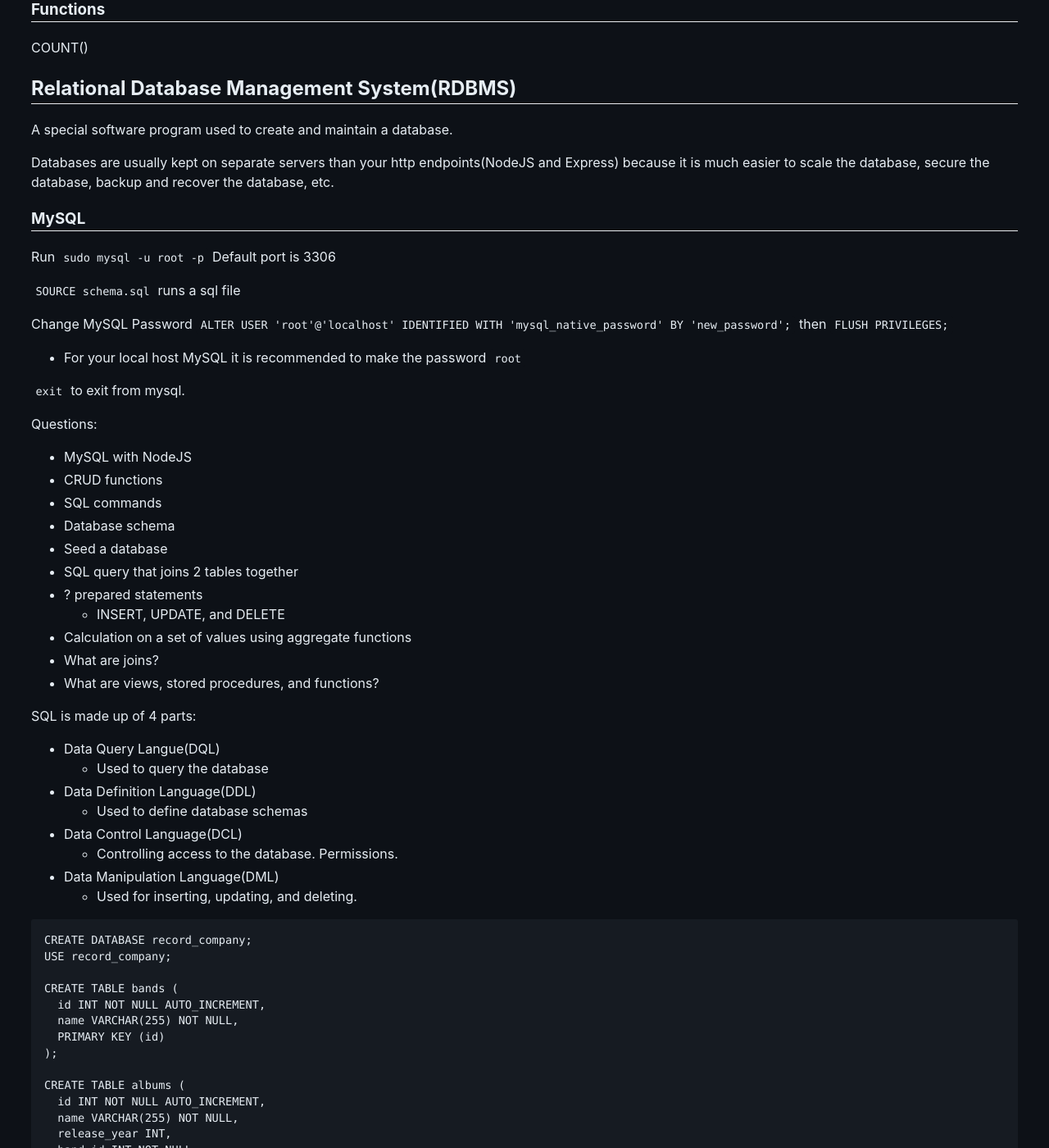
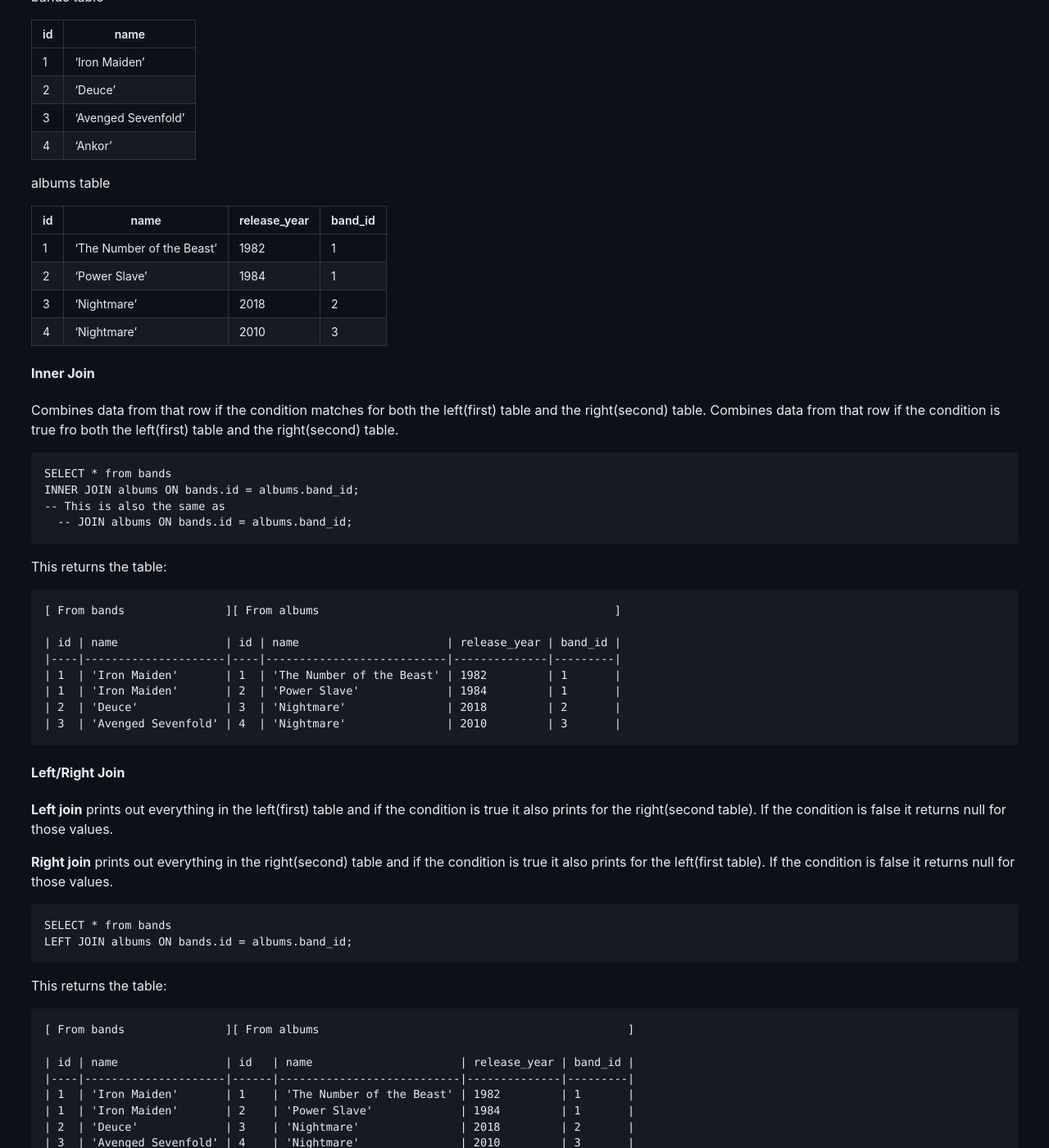
Before and after one commit to ryansheehy0/Cheat_Sheets, a Jekyll site: the page built from relational_databases.md, in a window 1280 px wide and 1400 px high, scrolled down 5739 px. Shown: the whole window at 82% size. Built offline with Jekyll 4.4.1, drawn with Linux system fonts in a browser that asks for light colours; our own code applies the rules of GitHub Pages for plain Markdown files; some of the changed text lies outside the part shown.

Commit message:
Updates relational dbs.

````diff
--- a/relational_databases.md
+++ b/relational_databases.md
@@ -143,8 +143,7 @@
 INSERT INTO table_name (column_1, foreign_key)
 VALUES
   ('1st element in column 1', 1),
-  ('2nd element in column 1', NULL)
-;
+  ('2nd element in column 1', NULL);
 ```
 
 ### Select Command
@@ -156,10 +155,11 @@
 SELECT * FROM table_name LIMIT 2;
 
 -- Gets the 2nd element
-SELECT * FROM table_name LIMIT 2,3;
+SELECT * FROM table_name LIMIT 1,1; -- Limit offset, count
 
 -- Get from column
 SELECT column_1 FROM table_name;
+SELECT column_1, column_2 FROM table_name;
 
 -- Returns the column with a different name for the column
 SELECT id AS 'ID', column_1 AS 'Column 1'
@@ -176,19 +176,13 @@
 -- Selecting based upon a conditional
 SELECT column_1 FROM table_name
 WHERE id > 1;
-
--- Selecting text based upon wild cards
-SELECT column_1 FROM table_name
-WHERE column_1 LIKE '%'; -- % means any amount of characters
-
--- INNER JOIN ON
 ```
 
 ### Update Command
 ```SQL
 -- Updating elements
 UPDATE table_name
-SET column_1 = 'The where command is used to specify where the SQL command will be applied to.'
+SET column_1 = 'name'
 WHERE id = 1;
 ```
 
@@ -238,9 +232,110 @@
 ```
 
 ### Join
+The JOIN command, when used with SELECT, returns the rows of 2 or more tables that match the conditional. The output combines/joins those rows together into one table.
+
+Ex:
+
+bands table
+
+| id | name                |
+|----|---------------------|
+| 1  | 'Iron Maiden'       |
+| 2  | 'Deuce'             |
+| 3  | 'Avenged Sevenfold' |
+| 4  | 'Ankor'             |
+
+albums table
+
+| id | name                      | release_year | band_id |
+|----|---------------------------|--------------|---------|
+| 1  | 'The Number of the Beast' | 1982         | 1       |
+| 2  | 'Power Slave'             | 1984         | 1       |
+| 3  | 'Nightmare'               | 2018         | 2       |
+| 4  | 'Nightmare'               | 2010         | 3       |
+
+#### Inner Join
+Combines data from that row if the condition matches for both the left(first) table and the right(second) table.
+Combines data from that row if the condition is true fro both the left(first) table and the right(second) table.
+
+```SQL
+SELECT * from bands
+INNER JOIN albums ON bands.id = albums.band_id;
+-- This is also the same as
+  -- JOIN albums ON bands.id = albums.band_id;
+```
+
+This returns the table:
+
+```
+[ From bands               ][ From albums                                            ]
+
+| id | name                | id | name                      | release_year | band_id |
+|----|---------------------|----|---------------------------|--------------|---------|
+| 1  | 'Iron Maiden'       | 1  | 'The Number of the Beast' | 1982         | 1       |
+| 1  | 'Iron Maiden'       | 2  | 'Power Slave'             | 1984         | 1       |
+| 2  | 'Deuce'             | 3  | 'Nightmare'               | 2018         | 2       |
+| 3  | 'Avenged Sevenfold' | 4  | 'Nightmare'               | 2010         | 3       |
+```
+
+#### Left/Right Join
+**Left join** prints out everything in the left(first) table and if the condition is true it also prints for the right(second table). If the condition is false it returns null for those values.
+
+**Right join** prints out everything in the right(second) table and if the condition is true it also prints for the left(first table). If the condition is false it returns null for those values.
+
+```SQL
+SELECT * from bands
+LEFT JOIN albums ON bands.id = albums.band_id;
+```
+
+This returns the table:
+
+```
+[ From bands               ][ From albums                                              ]
+
+| id | name                | id   | name                      | release_year | band_id |
+|----|---------------------|------|---------------------------|--------------|---------|
+| 1  | 'Iron Maiden'       | 1    | 'The Number of the Beast' | 1982         | 1       |
+| 1  | 'Iron Maiden'       | 2    | 'Power Slave'             | 1984         | 1       |
+| 2  | 'Deuce'             | 3    | 'Nightmare'               | 2018         | 2       |
+| 3  | 'Avenged Sevenfold' | 4    | 'Nightmare'               | 2010         | 3       |
+| 4  | 'Ankor'             | null | null                      | null         | null    |
+```
 
 ### Functions
-COUNT()
+
+| Name         | Type        | Description                                  |
+|--------------|-------------|----------------------------------------------|
+| CONCAT()     | String      | Concatenates 2 or more strings               |
+| UPPER()      | String      | Converts string to uppercase                 |
+| LOWER()      | String      | Converts string to lowercase                 |
+| LENGTH()     | String      | Gets the length of the string                |
+| SUM()        | Numeric     | Calculates the sum of numbers                |
+| AVG()        | Numeric     | Calculates the average of numbers            |
+| COUNT()      | Numeric     | Counts the number of rows or non-null values |
+| MIN()        | Numeric     | Finds the minimum value in a column          |
+| MAX()        | Numeric     | Finds the maximum value in a column          |
+| DATEPART()   | Date/Time   | Extracts a specific part from a date or time |
+| DATEDIFF()   | Date/Time   | Calculates the difference between two dates  |
+| CASE         | Conditional | Performs conditional logic                   |
+| COALESCE()   | Conditional | Returns the first non-null value in a list   |
+| GROUP BY     | Aggregation | Groups rows based on one or more columns     |
+| HAVING       | Aggregation | Filters aggregated results                   |
+| ORDER BY     | Aggregation | Sorts the result set                         |
+| ROW_NUMBER() | Window      | Assigns a unique row number to each row      |
+| LAG()        | Window      | Accesses the value of a previous row         |
+
+Examples:
+
+```SQL
+-- AVG
+SELECT AVG(release_year) FROM albums;
+  -- 1998.5  It doesn't count null values
+
+-- Count
+SELECT COUNT(release_year) FROM albums;
+  -- 4
+```
 
 
 ## Relational Database Management System(RDBMS)
@@ -249,84 +344,25 @@
 Databases are usually kept on separate servers than your http endpoints(NodeJS and Express) because it is much easier to scale the database, secure the database, backup and recover the database, etc.
 
 ### MySQL
-Run  `sudo mysql -u root -p`
-Default port is 3306
+The default port for MySQL is 3306.
 
-`SOURCE schema.sql` runs a sql file
 
-Change MySQL Password
-`ALTER USER 'root'@'localhost' IDENTIFIED WITH 'mysql_native_password' BY 'new_password';`
-then
-`FLUSH PRIVILEGES;`
+`SOURCE schema.sql` allows you to run a sql file in MySQL.
 
-- For your local host MySQL it is recommended to make the password `root`
+#### Installation
+1. `sudo apt update`
+1. `sudo apt install mysql-server`
+1. `sudo mysql -u root -p`
+1. Change the default mysql password
+  - For your local host root it is recommended to make the password `root`
+  - `ALTER USER 'root'@'localhost' IDENTIFIED WITH 'mysql_native_password' BY 'new_password';`
+  - `FLUSH PRIVILEGES;`
+  - `exit`
+1. Now you can run `mysql -u root -p` to start you mysql server in the future
 
-`exit` to exit from mysql.
 
 Questions:
 - MySQL with NodeJS
-- CRUD functions
-- SQL commands
-- Database schema
-- Seed a database
-- SQL query that joins 2 tables together
 - ? prepared statements
   - INSERT, UPDATE, and DELETE
-- Calculation on a set of values using aggregate functions
-- What are joins?
-- What are views, stored procedures, and functions?
-
-
-SQL is made up of 4 parts:
-- Data Query Langue(DQL)
-  - Used to query the database
-- Data Definition Language(DDL)
-  - Used to define database schemas
-- Data Control Language(DCL)
-  - Controlling access to the database. Permissions.
-- Data Manipulation Language(DML)
-  - Used for inserting, updating, and deleting.
-
-```SQL
-CREATE DATABASE record_company;
-USE record_company;
-
-CREATE TABLE bands (
-  id INT NOT NULL AUTO_INCREMENT,
-  name VARCHAR(255) NOT NULL,
-  PRIMARY KEY (id)
-);
-
-CREATE TABLE albums (
-  id INT NOT NULL AUTO_INCREMENT,
-  name VARCHAR(255) NOT NULL,
-  release_year INT,
-  band_id INT NOT NULL,
-  PRIMARY KEY (id),
-  FOREIGN KEY (band_id) REFERENCES bands(id)
-);
-
-INSERT INTO bands (name)
-VALUES
-  ('Iron Maiden')
-;
-
-INSERT INTO bands (name)
-VALUES
-  ('Deuce'),
-  ('Avenged Sevenfold'),
-  ('Ankor')
-;
-
-SELECT * FROM bands; -- Outputs all of the table
-
-insert into albums (name, release_year, band_id)
-values
-  ('The Number of the Beast', 1985, 1),
-  ('Power Slave', 1984, 1),
-  ('Nightmare', 2018, 2)
-  ('Nightmare', 2010, 3),
-  ('Test Album', null, 3);
-
-select * from albums;
-```
+- What are views, stored procedures?
````
